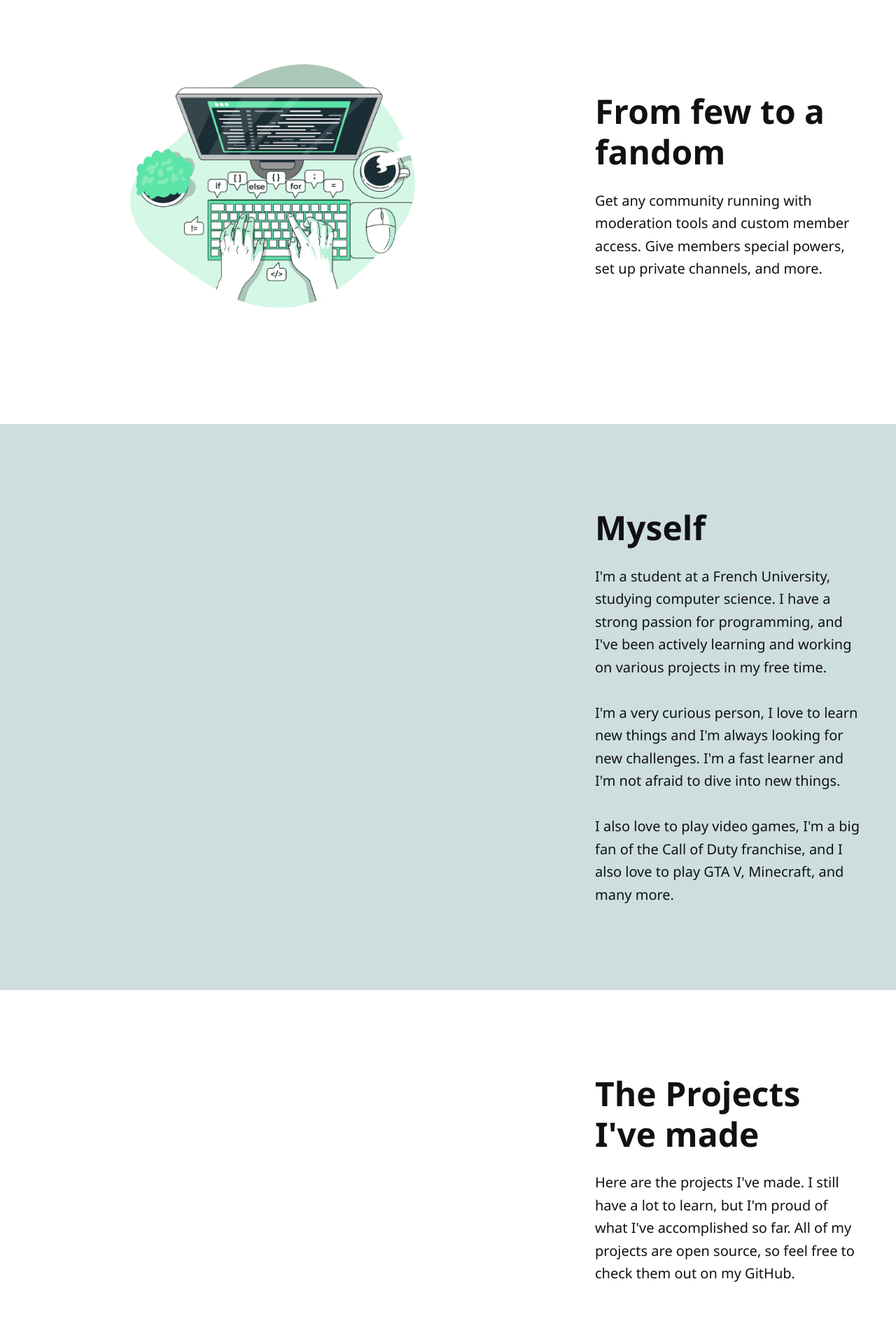
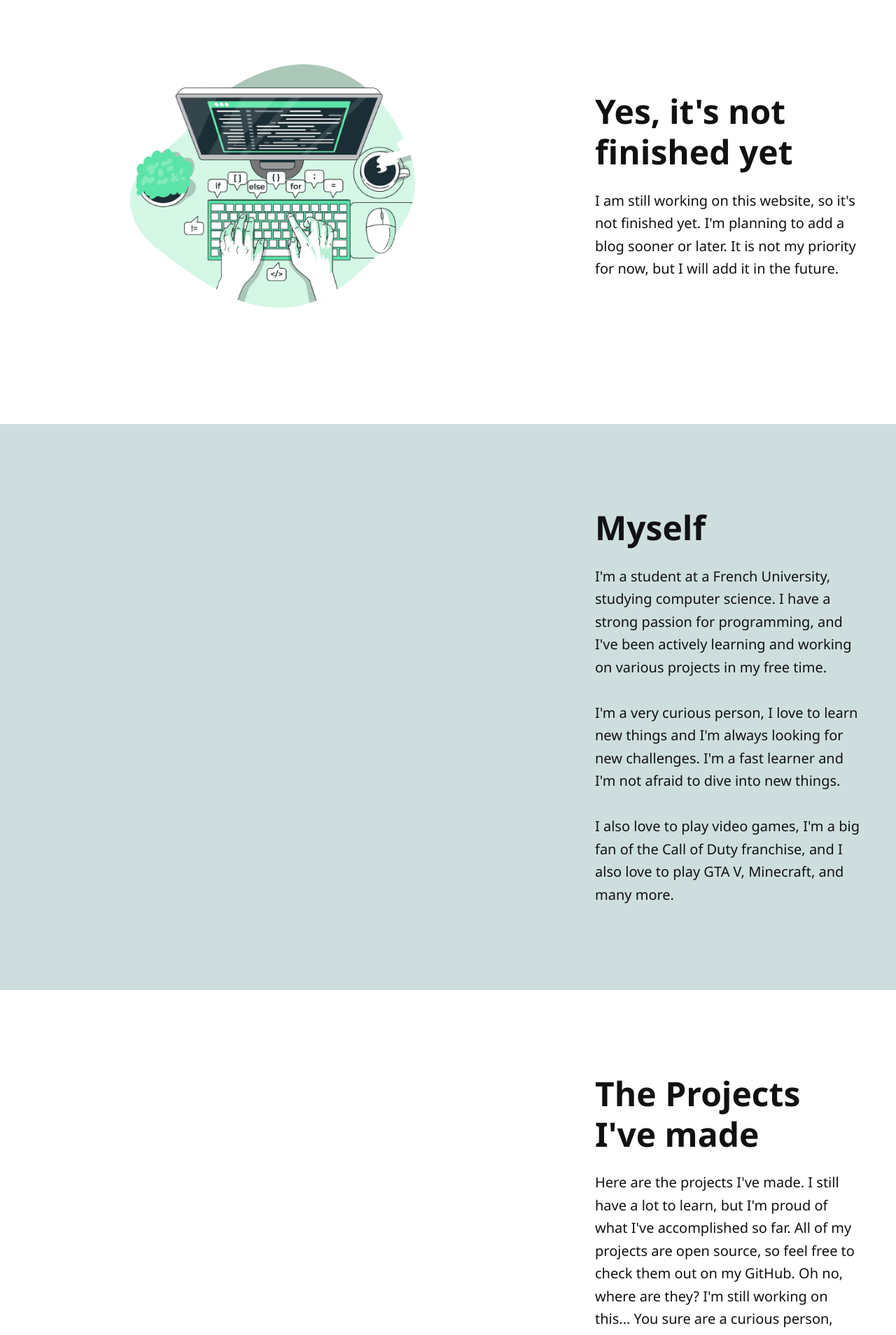
Before and after one commit to mart1d4/my-website, a Next.js app: page / in a window 1280 px wide. Shown: the part 2060-3968 px from the top of the page at 70% size. Built offline with nearby package versions, Linux system fonts and the light colour scheme.

Commit message:
Slight paragraph update

```diff
--- a/app/page.tsx
+++ b/app/page.tsx
@@ -108,12 +108,13 @@ const HomePage = (): ReactElement => {
                         />
 
                         <div className={styles.contentP}>
-                            <h2>From few to a fandom</h2>
+                            <h2>Yes, it's not finished yet</h2>
 
                             <div>
-                                Get any community running with moderation tools
-                                and custom member access. Give members special
-                                powers, set up private channels, and more.
+                                I am still working on this website, so it's not
+                                finished yet. I'm planning to add a blog sooner
+                                or later. It is not my priority for now, but I
+                                will add it in the future.
                             </div>
                         </div>
                     </div>
@@ -154,7 +155,9 @@ const HomePage = (): ReactElement => {
                                 lot to learn, but I'm proud of what I've
                                 accomplished so far. All of my projects are open
                                 source, so feel free to check them out on my
-                                GitHub.
+                                GitHub. Oh no, where are they? I'm still working
+                                on this... You sure are a curious person, aren't
+                                you?
                             </div>
                         </div>
                     </div>
```
